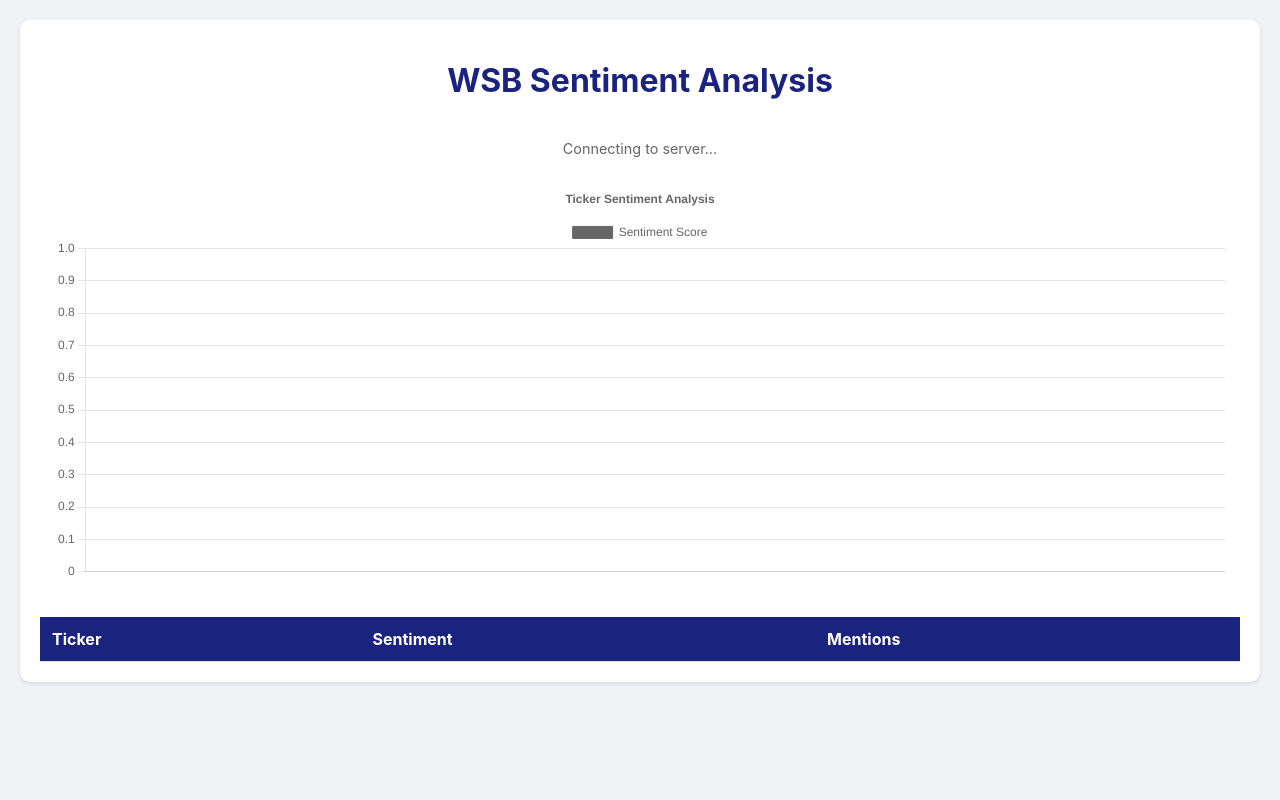
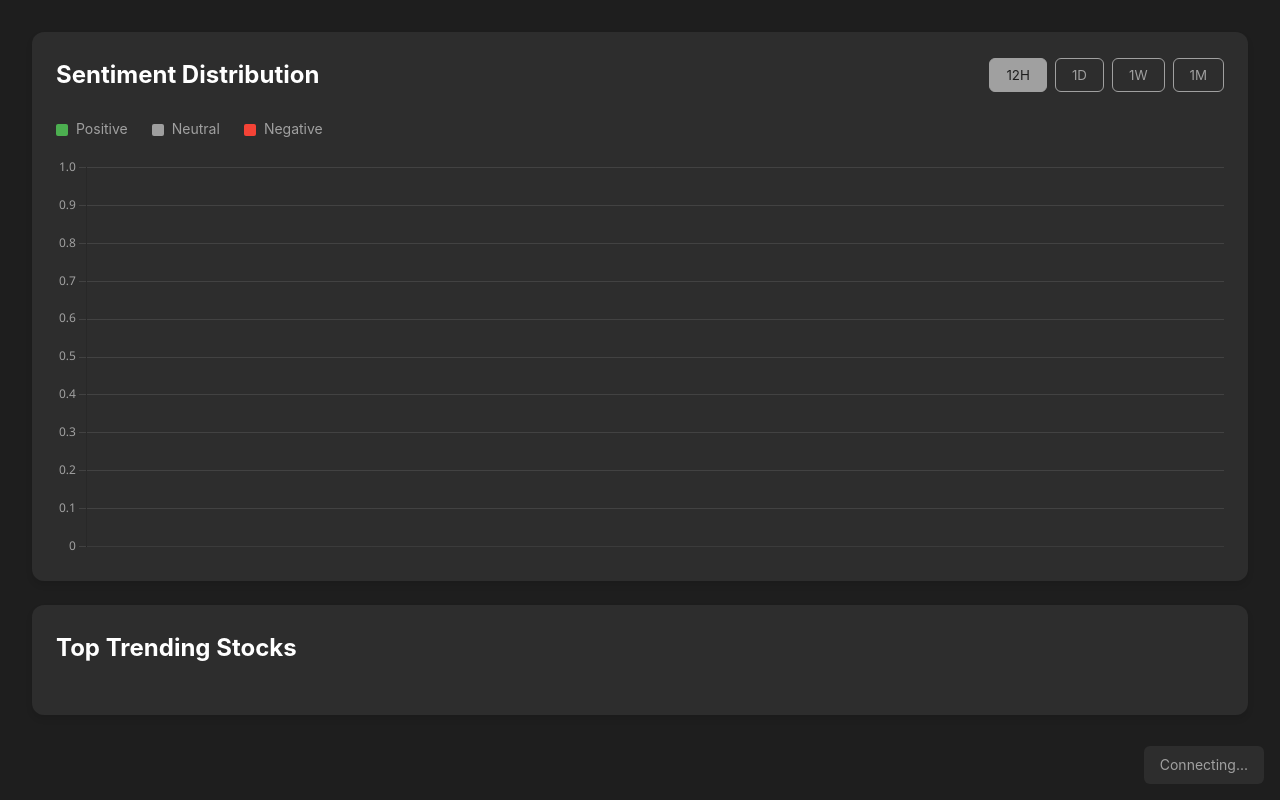
Before and after one commit to richmiller89/wsb, a Flask app: page / in a window 1280 px wide. Run offline with Flask 3, Linux system fonts and the light colour scheme; lists and menus that the app fills with data are empty; some libraries are stand-ins or nearby versions.

Commit message:
index.html

```diff
--- a/templates/index.html
+++ b/templates/index.html
@@ -3,194 +3,343 @@
 <head>
     <meta charset="UTF-8">
     <meta name="viewport" content="width=device-width, initial-scale=1.0">
-    <title>WSB Sentiment Tracker</title>
+    <title>WSB Sentiment Analysis</title>
     <script src="https://cdnjs.cloudflare.com/ajax/libs/socket.io/4.0.1/socket.io.js"></script>
     <script src="https://cdnjs.cloudflare.com/ajax/libs/Chart.js/3.7.0/chart.min.js"></script>
     <style>
-        body {
-            font-family: -apple-system, system-ui, sans-serif;
-            margin: 0;
-            padding: 20px;
-            background: #f0f2f5;
+        :root {
+            --bg-dark: #1e1e1e;
+            --bg-card: #2d2d2d;
+            --text-primary: #ffffff;
+            --text-secondary: #a0a0a0;
+            --accent-green: #4caf50;
+            --accent-red: #f44336;
+            --accent-neutral: #9e9e9e;
         }
 
-        .dashboard {
-            max-width: 1200px;
-            margin: 0 auto;
-            background: white;
-            padding: 20px;
-            border-radius: 10px;
-            box-shadow: 0 2px 4px rgba(0,0,0,0.1);
+        * {
+            margin: 0;
+            padding: 0;
+            box-sizing: border-box;
+            font-family: -apple-system, system-ui, BlinkMacSystemFont, "Segoe UI", Roboto, "Helvetica Neue", Arial, sans-serif;
         }
 
-        h1 {
-            text-align: center;
-            color: #1a237e;
-            margin-bottom: 30px;
+        body {
+            background: var(--bg-dark);
+            color: var(--text-primary);
+            line-height: 1.6;
         }
 
-        .charts {
-            display: grid;
-            grid-template-columns: 1fr;
-            gap: 20px;
-            margin-bottom: 20px;
+        .container {
+            max-width: 1400px;
+            margin: 0 auto;
+            padding: 2rem;
+        }
+
+        .card {
+            background: var(--bg-card);
+            border-radius: 12px;
+            padding: 1.5rem;
+            margin-bottom: 1.5rem;
+            box-shadow: 0 4px 6px rgba(0, 0, 0, 0.1);
+        }
+
+        .card-header {
+            display: flex;
+            justify-content: space-between;
+            align-items: center;
+            margin-bottom: 1.5rem;
+        }
+
+        .time-controls {
+            display: flex;
+            gap: 0.5rem;
+        }
+
+        .time-button {
+            background: transparent;
+            border: 1px solid var(--text-secondary);
+            color: var(--text-secondary);
+            padding: 0.5rem 1rem;
+            border-radius: 6px;
+            cursor: pointer;
+            transition: all 0.2s ease;
+        }
+
+        .time-button.active {
+            background: var(--text-secondary);
+            color: var(--bg-dark);
         }
 
         .chart-container {
-            background: white;
-            padding: 15px;
-            border-radius: 8px;
             height: 400px;
+            position: relative;
         }
 
-        table {
-            width: 100%;
-            border-collapse: collapse;
-            margin-top: 20px;
+        .trending-list {
+            display: grid;
+            gap: 0.75rem;
         }
 
-        th, td {
-            padding: 12px;
-            text-align: left;
-            border-bottom: 1px solid #ddd;
+        .trending-item {
+            display: grid;
+            grid-template-columns: 100px 1fr 80px;
+            align-items: center;
+            gap: 1rem;
+            padding: 0.75rem;
+            background: rgba(255, 255, 255, 0.05);
+            border-radius: 8px;
+            transition: all 0.2s ease;
         }
 
-        th {
-            background-color: #1a237e;
-            color: white;
+        .trending-item:hover {
+            background: rgba(255, 255, 255, 0.1);
+            transform: translateX(5px);
         }
 
-        tr:hover {
-            background-color: #f5f5f5;
+        .ticker {
+            font-weight: 600;
+            color: var(--text-primary);
         }
 
-        .positive { color: #4caf50; }
-        .negative { color: #f44336; }
-        .neutral { color: #757575; }
+        .sentiment-bar {
+            height: 8px;
+            background: rgba(255, 255, 255, 0.1);
+            border-radius: 4px;
+            overflow: hidden;
+            display: flex;
+        }
+
+        .bar-segment {
+            height: 100%;
+            transition: width 0.3s ease;
+        }
+
+        .bar-segment.positive { background: var(--accent-green); }
+        .bar-segment.neutral { background: var(--accent-neutral); }
+        .bar-segment.negative { background: var(--accent-red); }
+
+        .mentions {
+            text-align: right;
+            color: var(--text-secondary);
+            font-size: 0.875rem;
+        }
 
         #status {
-            text-align: center;
-            padding: 10px;
-            color: #666;
-            font-size: 0.9em;
+            position: fixed;
+            bottom: 1rem;
+            right: 1rem;
+            padding: 0.5rem 1rem;
+            background: var(--bg-card);
+            border-radius: 6px;
+            font-size: 0.875rem;
+            color: var(--text-secondary);
         }
+
+        .legend {
+            display: flex;
+            gap: 1.5rem;
+            margin-bottom: 1rem;
+        }
+
+        .legend-item {
+            display: flex;
+            align-items: center;
+            gap: 0.5rem;
+            font-size: 0.875rem;
+            color: var(--text-secondary);
+        }
+
+        .legend-color {
+            width: 12px;
+            height: 12px;
+            border-radius: 2px;
+        }
+
+        .legend-color.positive { background: var(--accent-green); }
+        .legend-color.neutral { background: var(--accent-neutral); }
+        .legend-color.negative { background: var(--accent-red); }
     </style>
 </head>
 <body>
-    <div class="dashboard">
-        <h1>WSB Sentiment Analysis</h1>
-        <div id="status">Connecting to server...</div>
-
-        <div class="charts">
+    <div class="container">
+        <div class="card">
+            <div class="card-header">
+                <h2>Sentiment Distribution</h2>
+                <div class="time-controls">
+                    <button class="time-button active" data-window="12H">12H</button>
+                    <button class="time-button" data-window="1D">1D</button>
+                    <button class="time-button" data-window="1W">1W</button>
+                    <button class="time-button" data-window="1M">1M</button>
+                </div>
+            </div>
+            <div class="legend">
+                <div class="legend-item">
+                    <div class="legend-color positive"></div>
+                    <span>Positive</span>
+                </div>
+                <div class="legend-item">
+                    <div class="legend-color neutral"></div>
+                    <span>Neutral</span>
+                </div>
+                <div class="legend-item">
+                    <div class="legend-color negative"></div>
+                    <span>Negative</span>
+                </div>
+            </div>
             <div class="chart-container">
                 <canvas id="sentimentChart"></canvas>
             </div>
         </div>
 
-        <table id="dataTable">
-            <thead>
-                <tr>
-                    <th>Ticker</th>
-                    <th>Sentiment</th>
-                    <th>Mentions</th>
-                </tr>
-            </thead>
-            <tbody></tbody>
-        </table>
+        <div class="card">
+            <div class="card-header">
+                <h2>Top Trending Stocks</h2>
+            </div>
+            <div id="trendingList" class="trending-list"></div>
+        </div>
     </div>
 
+    <div id="status">Connecting...</div>
+
     <script>
-        // Initialize socket connection
+        // Initialize Socket.IO connection
         const socket = io();
-        let chart;
+        let currentWindow = '12H';
+        let sentimentChart;
 
-        // Connection status updates
+        // Initialize sentiment chart
+        function createChart() {
+            const ctx = document.getElementById('sentimentChart').getContext('2d');
+            Chart.defaults.color = '#a0a0a0';
+            Chart.defaults.font.family = "'Segoe UI', Roboto, 'Helvetica Neue', Arial, sans-serif";
+
+            sentimentChart = new Chart(ctx, {
+                type: 'bar',
+                data: {
+                    labels: [],
+                    datasets: [{
+                        label: 'Positive',
+                        data: [],
+                        backgroundColor: '#4caf50',
+                        stack: 'Stack 0'
+                    }, {
+                        label: 'Neutral',
+                        data: [],
+                        backgroundColor: '#9e9e9e',
+                        stack: 'Stack 0'
+                    }, {
+                        label: 'Negative',
+                        data: [],
+                        backgroundColor: '#f44336',
+                        stack: 'Stack 0'
+                    }]
+                },
+                options: {
+                    responsive: true,
+                    maintainAspectRatio: false,
+                    animation: {
+                        duration: 750,
+                        easing: 'easeInOutQuart'
+                    },
+                    scales: {
+                        x: {
+                            stacked: true,
+                            grid: {
+                                display: false
+                            }
+                        },
+                        y: {
+                            stacked: true,
+                            grid: {
+                                color: 'rgba(255, 255, 255, 0.1)'
+                            }
+                        }
+                    },
+                    plugins: {
+                        legend: {
+                            display: false
+                        }
+                    }
+                }
+            });
+        }
+
+        // Update the dashboard with new data
+        function updateDashboard(data) {
+            const windowData = data[currentWindow];
+            if (!windowData) return;
+
+            // Sort tickers by total mentions
+            const sortedTickers = Object.entries(windowData)
+                .sort((a, b) => b[1].total_mentions - a[1].total_mentions);
+
+            // Update chart
+            const labels = sortedTickers.map(([ticker]) => ticker);
+            const positiveData = sortedTickers.map(([_, data]) => data.mentions.positive);
+            const neutralData = sortedTickers.map(([_, data]) => data.mentions.neutral);
+            const negativeData = sortedTickers.map(([_, data]) => data.mentions.negative);
+
+            sentimentChart.data.labels = labels;
+            sentimentChart.data.datasets[0].data = positiveData;
+            sentimentChart.data.datasets[1].data = neutralData;
+            sentimentChart.data.datasets[2].data = negativeData;
+            sentimentChart.update();
+
+            // Update trending list
+            const trendingList = document.getElementById('trendingList');
+            trendingList.innerHTML = '';
+
+            sortedTickers.forEach(([ticker, data]) => {
+                const total = data.total_mentions;
+                const positive = (data.mentions.positive / total) * 100;
+                const neutral = (data.mentions.neutral / total) * 100;
+                const negative = (data.mentions.negative / total) * 100;
+
+                const item = document.createElement('div');
+                item.className = 'trending-item';
+                item.innerHTML = `
+                    <div class="ticker">${ticker}</div>
+                    <div class="sentiment-bar">
+                        <div class="bar-segment positive" style="width: ${positive}%"></div>
+                        <div class="bar-segment neutral" style="width: ${neutral}%"></div>
+                        <div class="bar-segment negative" style="width: ${negative}%"></div>
+                    </div>
+                    <div class="mentions">${total}</div>
+                `;
+                trendingList.appendChild(item);
+            });
+
+            // Update status
+            document.getElementById('status').textContent =
+                `Last updated: ${new Date().toLocaleTimeString()}`;
+        }
+
+        // Set up event listeners
+        document.addEventListener('DOMContentLoaded', () => {
+            createChart();
+
+            // Time window controls
+            document.querySelectorAll('.time-button').forEach(button => {
+                button.addEventListener('click', () => {
+                    document.querySelector('.time-button.active').classList.remove('active');
+                    button.classList.add('active');
+                    currentWindow = button.dataset.window;
+                });
+            });
+        });
+
+        // Socket.IO event handlers
         socket.on('connect', () => {
-            document.getElementById('status').textContent = 'Connected - Waiting for data...';
+            document.getElementById('status').textContent = 'Connected';
         });
 
         socket.on('disconnect', () => {
             document.getElementById('status').textContent = 'Disconnected - Trying to reconnect...';
         });
 
-        // Initialize chart
-        function createChart() {
-            const ctx = document.getElementById('sentimentChart').getContext('2d');
-            chart = new Chart(ctx, {
-                type: 'bar',
-                data: {
-                    labels: [],
-                    datasets: [{
-                        label: 'Sentiment Score',
-                        data: [],
-                        backgroundColor: [],
-                        borderColor: [],
-                        borderWidth: 1
-                    }]
-                },
-                options: {
-                    responsive: true,
-                    maintainAspectRatio: false,
-                    plugins: {
-                        title: {
-                            display: true,
-                            text: 'Ticker Sentiment Analysis'
-                        }
-                    },
-                    scales: {
-                        y: {
-                            beginAtZero: true
-                        }
-                    }
-                }
-            });
-        }
-
-        // Update chart and table with new data
-        function updateDashboard(data) {
-            document.getElementById('status').textContent = 'Last updated: ' + new Date().toLocaleTimeString();
-
-            // Sort tickers by absolute sentiment value
-            const sortedTickers = Object.entries(data)
-                .sort((a, b) => Math.abs(b[1].avg_sentiment) - Math.abs(a[1].avg_sentiment));
-
-            // Update chart
-            const labels = sortedTickers.map(([ticker]) => ticker);
-            const sentiments = sortedTickers.map(([_, data]) => data.avg_sentiment);
-            const colors = sentiments.map(s => s > 0 ? '#4caf50' : s < 0 ? '#f44336' : '#757575');
-
-            chart.data.labels = labels;
-            chart.data.datasets[0].data = sentiments;
-            chart.data.datasets[0].backgroundColor = colors;
-            chart.update();
-
-            // Update table
-            const tbody = document.getElementById('dataTable').getElementsByTagName('tbody')[0];
-            tbody.innerHTML = '';
-
-            sortedTickers.forEach(([ticker, data]) => {
-                const row = tbody.insertRow();
-                const sentimentClass = data.avg_sentiment > 0 ? 'positive' :
-                                     data.avg_sentiment < 0 ? 'negative' :
-                                     'neutral';
-
-                row.innerHTML = `
-                    <td>${ticker}</td>
-                    <td class="${sentimentClass}">${data.avg_sentiment.toFixed(3)}</td>
-                    <td>${data.count}</td>
-                `;
-            });
-        }
-
-        // Initialize chart when page loads
-        document.addEventListener('DOMContentLoaded', () => {
-            createChart();
-
-            // Listen for data updates
-            socket.on('update', (data) => {
-                console.log('Received data:', data);  // Debug log
-                updateDashboard(data);
-            });
+        socket.on('data_update', (data) => {
+            updateDashboard(data);
         });
     </script>
 </body>
```
